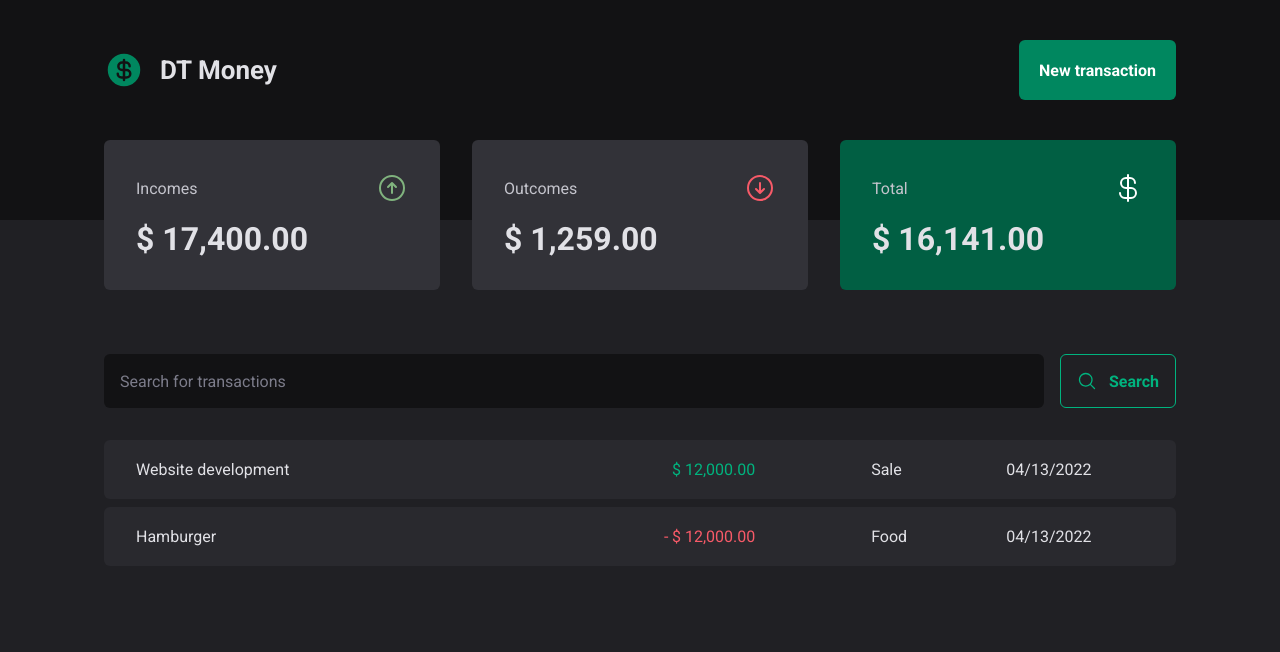
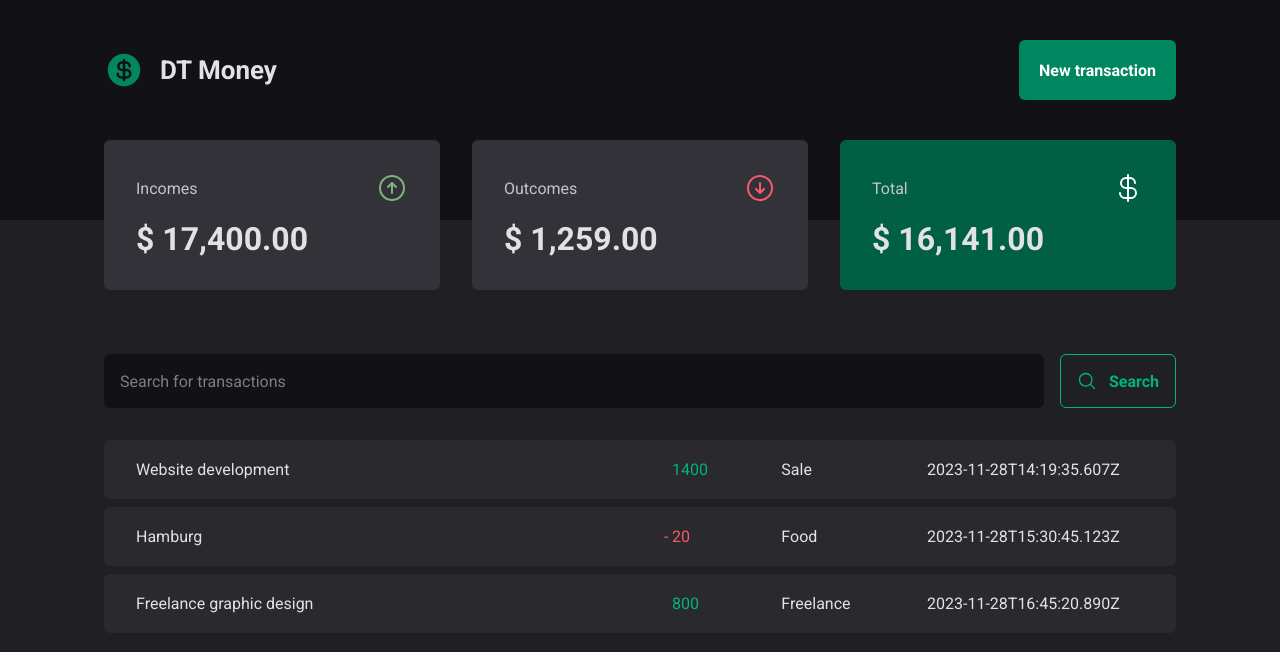
Before and after one commit to lucastenani/dt-money, a React (Vite) app: page / in a window 1280 px wide. Shown: the top 652 px of the page. Built offline with nearby package versions, Linux system fonts and the light colour scheme; data requests are answered from the project's data file.

Commit message:
API in development environment

```diff
--- a/src/pages/Transactions/index.tsx
+++ b/src/pages/Transactions/index.tsx
@@ -1,3 +1,4 @@
+import { useEffect, useState } from "react";
 import { Header } from "../../components/Header";
 import { SearchForm } from "../../components/SearchForm";
 import { Summary } from "../../components/Summary";
@@ -7,7 +8,29 @@
   TransactionsTable,
 } from "./styles";
 
+interface Transaction {
+  id: number;
+  description: string;
+  type: "income" | "outcome";
+  category: string;
+  price: number;
+  createdAt: string;
+}
+
 export function Transactions() {
+  const [transactions, setTransactions] = useState<Transaction[]>([]);
+
+  async function loadTransactions() {
+    const response = await fetch("http://localhost:3000/transactions");
+    const data = await response.json();
+
+    setTransactions(data);
+  }
+
+  useEffect(() => {
+    loadTransactions();
+  }, []);
+
   return (
     <>
       <Header />
@@ -17,22 +40,20 @@
         <SearchForm />
         <TransactionsTable>
           <tbody>
-            <tr>
-              <td>Website development</td>
-              <td>
-                <PriceHighLight variant="income">$ 12,000.00</PriceHighLight>
-              </td>
-              <td>Sale</td>
-              <td>04/13/2022</td>
-            </tr>
-            <tr>
-              <td>Hamburger</td>
-              <td>
-                <PriceHighLight variant="outcome">$ 12,000.00</PriceHighLight>
-              </td>
-              <td>Food</td>
-              <td>04/13/2022</td>
-            </tr>
+            {transactions.map((transaction) => {
+              return (
+                <tr key={transaction.id}>
+                  <td>{transaction.description}</td>
+                  <td>
+                    <PriceHighLight variant={transaction.type}>
+                      {transaction.price}
+                    </PriceHighLight>
+                  </td>
+                  <td>{transaction.category}</td>
+                  <td>{transaction.createdAt}</td>
+                </tr>
+              );
+            })}
           </tbody>
         </TransactionsTable>
       </TransactionsContainer>
```
